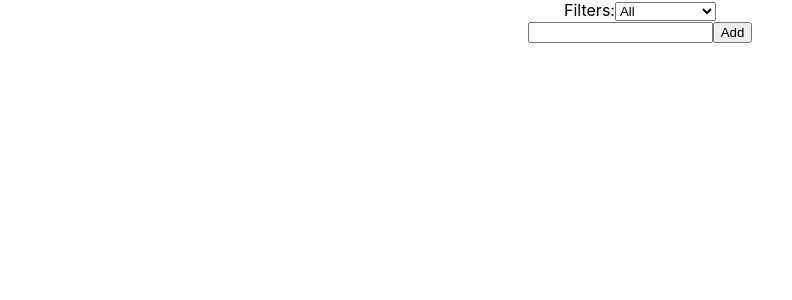
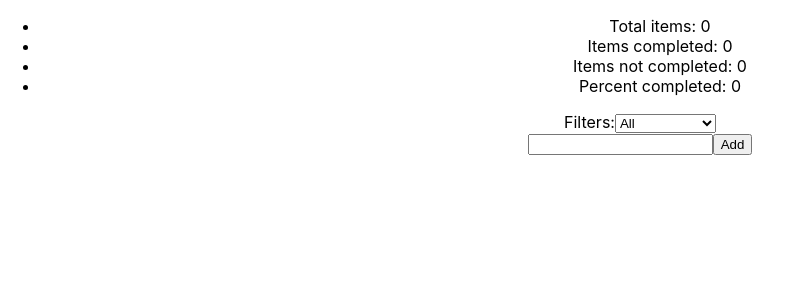
Before and after one commit to JS0303/react-recoil-todo-app, a React (Create React App) app: page / in a window 1280 px wide. Shown: the top 300 px of the page, without its empty margins (0-792 px from the left). Built offline with nearby package versions, Linux system fonts and the light colour scheme.

Commit message:
통계 기능 추가

```diff
--- a/src/App.js
+++ b/src/App.js
@@ -3,6 +3,7 @@ import "./App.css";
 import TodoItem from "./components/TodoItem";
 import TodoItemCreator from "./components/TodoItemCreator";
 import TodoListFilters from "./components/TodoListFilters";
+import TodoListStats from "./components/TodoListStats";
 import { filteredTodoListState, todoListState } from "./todoAtoms";
 
 function App() {
@@ -10,6 +11,7 @@ function App() {
   const filteredTodoList = useRecoilValue(filteredTodoListState);
   return (
     <div className="App">
+      <TodoListStats />
       <TodoListFilters />
       <TodoItemCreator />
       {filteredTodoList.map((todoItem) => (
--- /dev/null
+++ b/src/components/TodoListStats.js
@@ -0,0 +1,21 @@
+import React from "react";
+import { useRecoilValue } from "recoil";
+import { todoListStatsState } from "../todoAtoms";
+
+const TodoListStats = () => {
+  const { totalNum, totalCompletedNum, totalUncompletedNum, percentCompleted } =
+    useRecoilValue(todoListStatsState);
+
+  const formattedPercentCompleted = Math.round(percentCompleted * 100);
+
+  return (
+    <ul>
+      <li>Total items: {totalNum}</li>
+      <li>Items completed: {totalCompletedNum}</li>
+      <li>Items not completed: {totalUncompletedNum}</li>
+      <li>Percent completed: {formattedPercentCompleted}</li>
+    </ul>
+  );
+};
+
+export default TodoListStats;
--- a/src/todoAtoms.js
+++ b/src/todoAtoms.js
@@ -26,3 +26,21 @@ export const filteredTodoListState = selector({
     }
   },
 });
+
+export const todoListStatsState = selector({
+  key: "todoListStatsState",
+  get: ({ get }) => {
+    const todoList = get(todoListState);
+    const totalNum = todoList.length;
+    const totalCompletedNum = todoList.filter((item) => item.isComplete).length;
+    const totalUncompletedNum = totalNum - totalCompletedNum;
+    const percentCompleted = totalNum === 0 ? 0 : totalCompletedNum / totalNum;
+
+    return {
+      totalNum,
+      totalCompletedNum,
+      totalUncompletedNum,
+      percentCompleted,
+    };
+  },
+});
```
